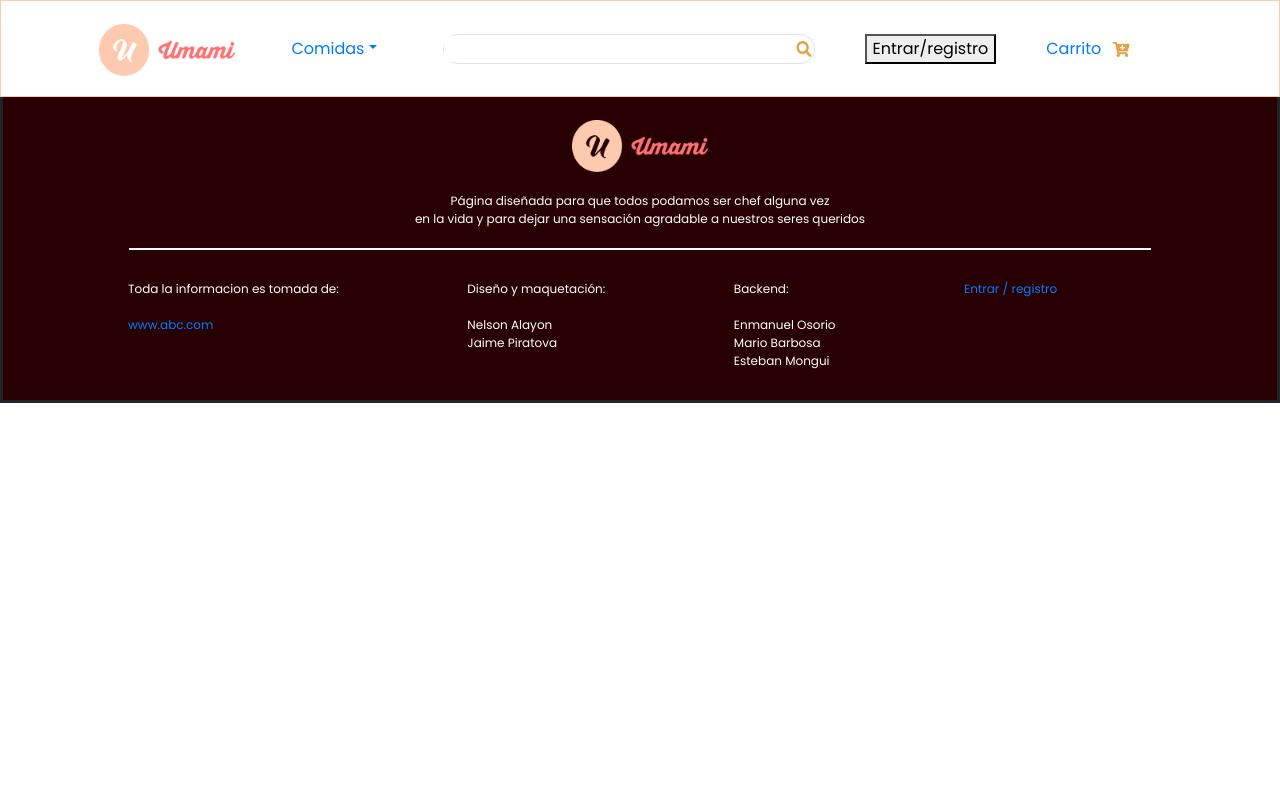
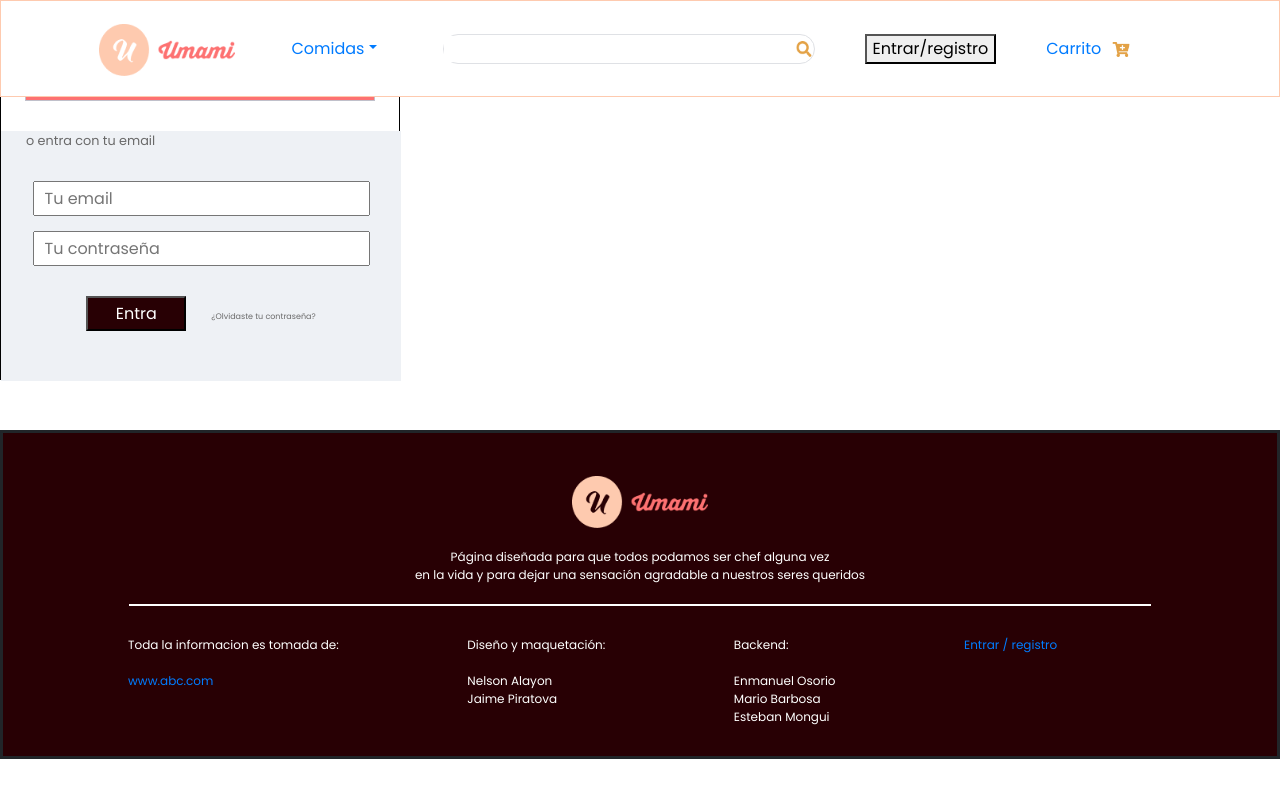
Before and after one commit to emanuelosva/umami, a React (Create React App) app in the folder website/: page /registro in a window 1280 px wide. Built offline with nearby package versions, Linux system fonts and the light colour scheme.

Commit message:
arreglada la pagina de registro

```diff
--- a/website/src/App.js
+++ b/website/src/App.js
@@ -20,8 +20,8 @@ import Almuerzos from './components/Almuerzos'
 import Comida from './components/comida'
 import ComoPreparar from './components/ComoPreparar'
 import Carrito from './components/carritoMercado'
+import Registro from './components/Registro'
 
-const Registro = () => <div>registrese</div>
 const Planes = () => <div>Planes</div>
 
 const App =() => {
@@ -36,9 +36,9 @@ const App =() => {
            <Route exact path ="/Almuerzos" component = {Almuerzos}/>
            <Route exact path ="/Comida" component = {Comida}/>
            <Route exact path ="/comoSePrepara/:key" component = {ComoPreparar}/>
-           <Route exact path ="/registro" component = {Registro}/>
            <Route exact path ="/planes" component = {Planes}/>
            <Route exact path ="/carrito" component = {Carrito}/>
+           <Route exact path ="/registro" component = {Registro}/>
         </Switch>
 
       </Template>
--- /dev/null
+++ b/website/src/components/Registro.js
@@ -0,0 +1,45 @@
+import React from 'react'
+import './css/ingreso.css'
+import { connect } from 'react-redux'
+
+import * as preparacionActions from './actions/preparacionActions'
+import * as carritoActions from './actions/carrtioActions'
+
+const Registro = (props) => {
+    return (
+        <div className="container-login">
+            <div className="enter">
+                <p>ENTRAR</p>
+
+            </div>
+
+            <div className="redes-cred">
+                <a href="#"><button className="redes-cred">Entra con facebook</button></a>
+            </div>
+            <div className="data-record">
+                <p>o entra con tu email</p>
+                <input type="text" placeholder="Tu email"/>
+                <input type="password" placeholder="Tu contraseña"/>
+                <a href="#"><button className="login" onClic = {props.ingreso()}>Entra</button></a>
+                <a href="#"><p className="conditions">¿Olvidaste tu contraseña?</p></a>
+            </div>
+
+
+            {console.log(props)}
+        </div>
+
+     )
+}
+
+
+
+const mapStateToProps = (reducers) => {
+    return (reducers.clienteCarrito)
+}
+
+const mapDispatchToProps = {
+
+    ...carritoActions
+}
+
+export default connect(mapStateToProps, mapDispatchToProps) (Registro)
--- a/website/src/components/actions/carrtioActions.js
+++ b/website/src/components/actions/carrtioActions.js
@@ -56,13 +56,40 @@ export const borrarRecetas = (key) => (dispatch, getState) => {
 
 
 
+  export const registrarse = (data) => async (dispatch, getState) =>     {
 
-  export const ingreso = () => async (dispatch, getState) => {
+
+        try {
+            const respuesta = await data.body.token;
+            alert("hola mundo")
+        dispatch({
+            type: 'usuario-registrado',
+            payload: respuesta
+
+        })
+        }
+        catch (error) {
+            console.log(` ${error}`)
+            dispatch({
+                type: 'error',
+                payload:error.message
+
+            })
+
+        }
+
+    }
+
+
+
+
+
+  export const ingreso = (name, pasword) => async (dispatch, getState) => {
 
         const {data, status} = await axios({
             url: 'https://umami-service.vercel.app/api/user/login',
             method: 'POST',
-            data: { email: "el email", pasword: "el password"}
+            data: { email: name, pasword: pasword}
         });
         const token = data.body.token;
 
@@ -71,6 +98,8 @@ export const borrarRecetas = (key) => (dispatch, getState) => {
                     payload: token })
 
   }
+
+
 
   export const recetaEnviada = () => async (dispatch, getState) => {
 
--- /dev/null
+++ b/website/src/components/css/ingreso.css
@@ -0,0 +1,63 @@
+.container-login {
+    width: 400px;
+    height: 380px;
+    border: solid 1px black;
+    padding-top: 10px;
+
+    text-align: center;
+    font-family: 'Poppins', sans-serif;
+}
+
+
+.redes-cred button {
+    border: solid 1px rgb(192, 192, 202);
+    width: 350px;
+    height: 35px;
+    margin-top: 15px;
+
+    background-color: #FD7171;
+    color: white;
+    font-size: 15px;
+    cursor: pointer;
+}
+
+.data-record {
+    width: inherit;
+    background-color: rgb(238, 241, 245);
+    margin-top: 30px;
+    height: 250px;
+
+
+
+}
+.data-record p {
+    font-size: .8em;
+    text-align: start;
+    margin-left: 25px;
+    color: dimgrey;
+
+}
+
+.data-record input {
+    width: 337px;
+    height: 35px;
+    margin-top: 15px;
+    padding-left: 10px;
+
+}
+.data-record .login {
+
+    margin-top: 30px;
+    width: 100px;
+    height: 35px;
+    background-color: #280004;
+    color: white;
+    cursor: pointer;
+}
+.data-record .conditions {
+    display: inline;
+}
+.enter {
+    display: flex;
+    padding-left: 30px;
+}
--- a/website/src/components/modal/modal.js
+++ b/website/src/components/modal/modal.js
@@ -1,10 +1,54 @@
-import React from 'react'
+import React, { useState } from 'react';
 import logoUmami from '../../assets/logo-umami.png'
 import ReactDOM from 'react-dom'
 import '../css/modal.css'
+import { connect } from 'react-redux'
+import axios from 'axios'
+
+import * as recetasActions from '../actions/recetasActions'
+import * as preparacionActions from '../actions/preparacionActions'
+import * as carritoActions from '../actions/carrtioActions'
+
+
+const { traerPorReceta: datosParaReceta } = preparacionActions
+
+
+
+const handleChange = () => {
+    window.location.href = "http://localhost:3000/registro"
+}
 
 
 const Ingreso = (props) => {
+
+    const [form, useform] = useState({email:"", name: "", pasword: ""})
+    let error = false
+
+    const inputValor = (ev) => {
+        useform({
+            ...form,
+            [ev.target.name]: ev.target.value
+        })
+    }
+
+
+    const crearUsuario = async (ev) => {
+        ev.preventDefault()
+        const { status } = await axios({
+            url: "https://umami-service.vercel.app/api/user",
+            method: "post",
+            data: {...form }
+        })
+        if(status === 201) {
+            error = false
+            window.location.href = "http://localhost:3000/registro"
+        }
+        else{
+            error = true
+        }
+
+    }
+
 
     if(!props.isOpen) {
         return ""
@@ -33,33 +77,44 @@ const Ingreso = (props) => {
             </div>
 
             <div className="data-record">
-                <form method="POST" action="https://umami-service.vercel.app/api/user">
+                <form onSubmit = {crearUsuario}>
+                    {error ? <p> introduce los datos correctos </p> : null }
+
                     <p>o regístrate con tu email</p>
-                    <input type="text" name="name" placeholder="Ingresa tu nombre"/>
-                    <input type="text" name="email" placeholder="Correo electrónico"/>
-                    <input type="password" name="password" placeholder="Tu contraseña"/>
-                    <button className="login" type="submit">Crear Cuenta</button>
+                    <input type="text" name="name" placeholder="Ingresa tu nombre" onChange={inputValor} />
+                    <input type="email" name="email" placeholder="Correo electrónico" onChange={inputValor} />
+                    <input type="password" name="password" placeholder="Tu contraseña" onChange={inputValor}/>
+                    <button  className="login" type="submit"  >Crear Cuenta</button>
                 </form>
 
                  {/* para el formulario de login la direccion es https://umami-service.vercel.app/api/user/login  solo correo y pasword*/}
 
                     <p className="conditions">Al hacer clic en "Crear cuenta" certifico que tengo 18 años o mas y acepto las condiciones de uso, la politica de privacidad, la Politica de cookies y recibir novedades y promociones.</p>
                     <hr></hr>
-                    <p className="footer">Ya tienes cuenta?<a href="#"> Entrar</a></p><br/>
+                    <p className="footer">Ya tienes cuenta?<a href="/registro"> Entrar</a></p><br/>
 
             </div>
         </div>
             </div>
+          {console.log(props)}
 
-
-        </div>    , document.getElementById('modal')
+        </div>  , document.getElementById('modal')
         )
 
 
     )
 
 
-
 }
 
-export default Ingreso
+
+const mapStateToProps = (reducers) => {
+    return (reducers.clienteCarrito)
+}
+
+const mapDispatchToProps = {
+
+    ...carritoActions
+}
+
+export default connect(mapStateToProps, mapDispatchToProps) (Ingreso)
--- a/website/src/components/reducers/usuariosCarritoReducer.js
+++ b/website/src/components/reducers/usuariosCarritoReducer.js
@@ -2,7 +2,11 @@ const INITIAL_STATE = {
        // Aca voy a guardar en principio las recetas que el usuario guarda en el carrito del mercado
     carrito: [],
     modalAbierto:true,
-    user: null,
+    user: {
+        name:"juan",
+        email: "email@email"
+    },
+    cargando: false,
     enviado: null
 }
 
@@ -11,14 +15,23 @@ export default (state = INITIAL_STATE, action) => {
     switch(action.type) {
         case 'agregar_receta':
             return {...state, carrito: action.payload}
+
         case 'borrar_receta':
             return {...state, carrito: action.payload}
+
 
         case 'abrir-cerrar-modal':
             return {...state, modalAbierto: action.payload}
 
+
         case 'usuario-registrado':
             return{...state, user: action.payload}
+
+        case 'error':
+            return{...state, error:action.payload}
+
+        case 'cargando':
+            return{...state, cargando: action.payload}
 
         case 'enviar-compra':
             return{...state, enviado: action.payload}
```
